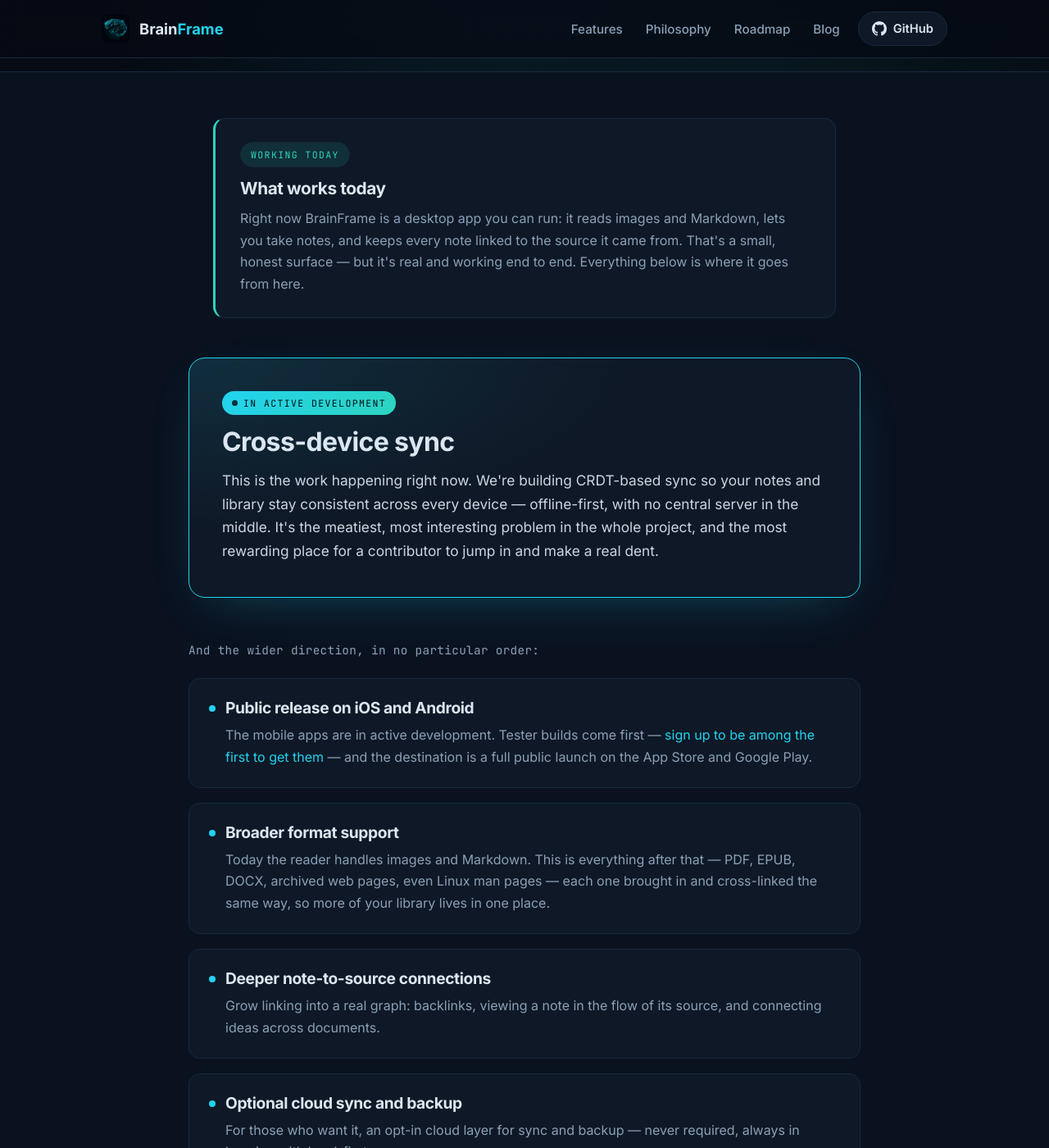
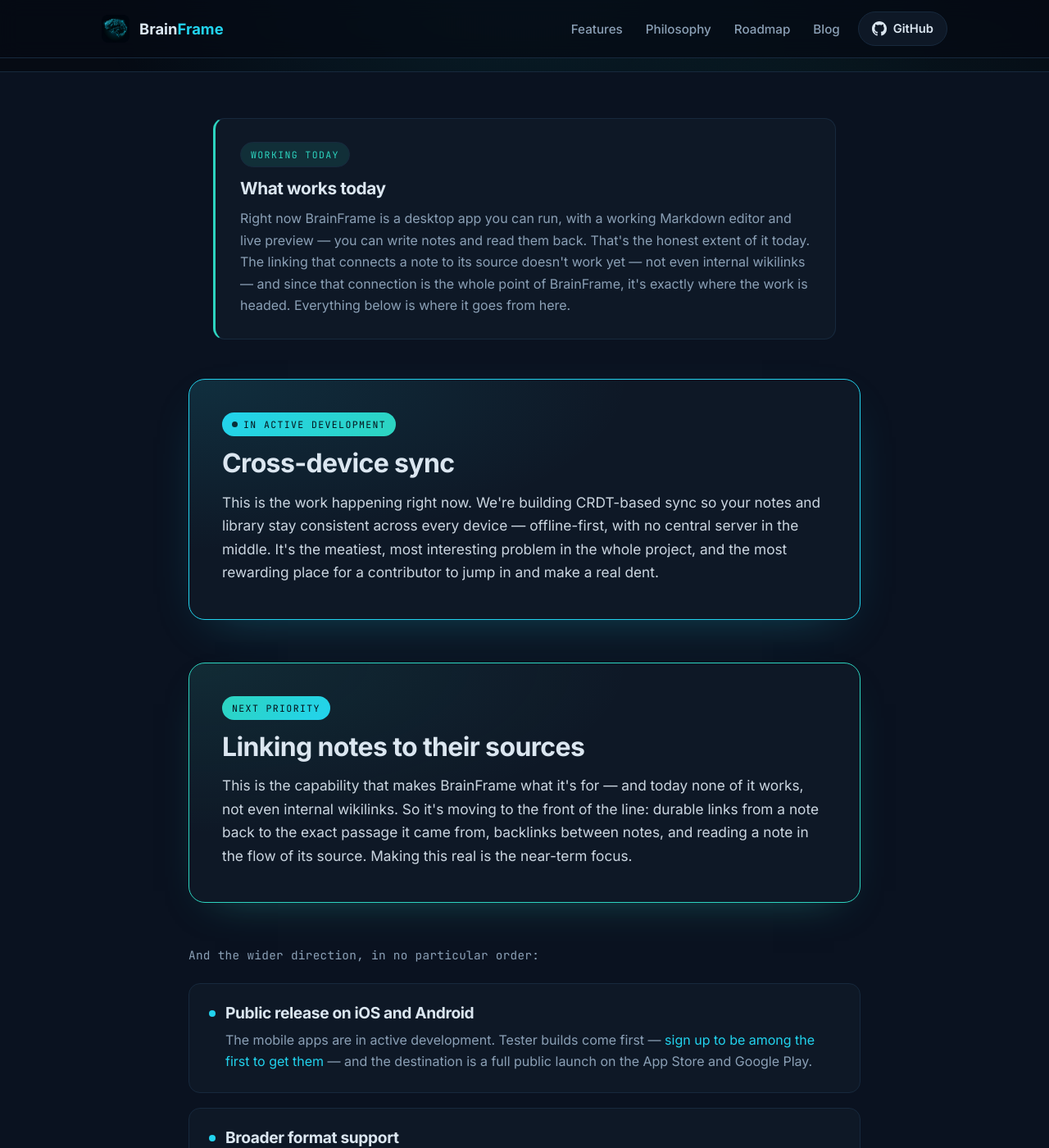
Before and after one commit to BrainFrameTech/www.brainframe.tech, a Jekyll site: the page built from docs/roadmap.html, in a window 1280 px wide and 1400 px high, scrolled down 370 px. Shown: the whole window at 82% size. Built offline with Jekyll 4.4.1, drawn with Linux system fonts in a browser that asks for light colours.

Commit message:
Make capability claims honest and prioritize linking on the roadmap (#5)
A round of accuracy fixes so the site never claims something works when it
doesn't, plus a roadmap change to signal linking as the near-term focus.

Accuracy:
- Feature card "Built for every device": macOS is provided but untested
  (experimental), not a known-good desktop target alongside Windows and Linux.
- Roadmap "What works today": today is a Markdown editor and live preview only.
  The linking that connects a note to its source doesn't work yet — not even
  internal wikilinks — so stop claiming notes are linked to their source.
- Feature cards "Notes linked to source", "See notes in context", and
  "Connect ideas": reframed from present-tense claims to clearly-planned
  capabilities, since none of the linking works yet. (Hero subhead left as-is;
  it's the mission statement, not a feature claim.)

Roadmap priority:
- Elevate linking from a plain bullet to its own highlighted "Next priority"
  card (teal) directly below the in-active-development sync flagship, to
  reinforce that making linking real is the near-term focus.

Co-authored-by: Claude Opus 4.8 <noreply@anthropic.com>

```diff
--- a/docs/_data/content.yml
+++ b/docs/_data/content.yml
@@ -43,19 +43,21 @@ features:
   - icon: "🔗"
     title: Notes linked to source
     body: >-
-      Every note keeps a durable link back to the passage that inspired it, so
-      you always know where an idea actually came from.
+      The idea at the heart of BrainFrame: every note keeps a durable link back to
+      the passage that inspired it, so you always know where it came from. That
+      linking isn't built yet — it's the core of the [roadmap](/roadmap/).
   - icon: "🗂️"
     title: See notes in context
     body: >-
-      View a note on its own, or in the flow of the original source. Follow your
-      thinking back to where it started.
+      Read a note on its own, or in the flow of the source it came from, following
+      your thinking back to where it started. It depends on the linking that's
+      still ahead — planned, not working today.
   - icon: "💻"
     title: Built for every device
     body: >-
-      Desktop builds for Windows, macOS, and Linux today. Native iOS and Android
-      apps and cross-device sync are in active development — see the
-      [roadmap](/roadmap/).
+      Windows and Linux desktop builds run today; a macOS build is provided but
+      untested — treat it as experimental for now. Native iOS and Android apps
+      and cross-device sync are in active development — see the [roadmap](/roadmap/).
   - icon: "🔒"
     title: Your data, yours first
     body: >-
@@ -65,8 +67,9 @@ features:
   - icon: "🧭"
     title: Connect ideas
     body: >-
-      Build a second brain that links sources, notes, and thoughts that were
-      previously scattered across apps and formats.
+      The payoff BrainFrame is building toward: a second brain that links sources,
+      notes, and thoughts once scattered across apps and formats. That connective
+      layer isn't here yet — it's what the linking work unlocks.
 
 # ── Philosophy / "why" section ───────────────────────────────────────────────
 philosophy:
@@ -120,10 +123,12 @@ roadmap:
   today:
     heading: What works today
     body: >-
-      Right now BrainFrame is a desktop app you can run: it reads images and
-      Markdown, lets you take notes, and keeps every note linked to the source it
-      came from. That's a small, honest surface — but it's real and working end
-      to end. Everything below is where it goes from here.
+      Right now BrainFrame is a desktop app you can run, with a working Markdown
+      editor and live preview — you can write notes and read them back. That's the
+      honest extent of it today. The linking that connects a note to its source
+      doesn't work yet — not even internal wikilinks — and since that connection
+      is the whole point of BrainFrame, it's exactly where the work is headed.
+      Everything below is where it goes from here.
 
   # Flagship, in-progress item — gets its own highlighted treatment.
   flagship:
@@ -135,6 +140,19 @@ roadmap:
       no central server in the middle. It's the meatiest, most interesting problem
       in the whole project, and the most rewarding place for a contributor to jump
       in and make a real dent.
+
+  # Elevated priority — its own highlighted card just below the flagship, to
+  # signal that linking is the near-term focus. It's what makes BrainFrame what
+  # it's for, and none of it works yet.
+  priority:
+    tag: Next priority
+    title: Linking notes to their sources
+    body: >-
+      This is the capability that makes BrainFrame what it's for — and today none
+      of it works, not even internal wikilinks. So it's moving to the front of the
+      line: durable links from a note back to the exact passage it came from,
+      backlinks between notes, and reading a note in the flow of its source.
+      Making this real is the near-term focus.
 
   # Planned direction. Bullets, intentionally unordered — these may not happen in
   # this sequence. Add, remove, or reword freely.
@@ -150,10 +168,6 @@ roadmap:
         that — PDF, EPUB, DOCX, archived web pages, even Linux man pages — each one
         brought in and cross-linked the same way, so more of your library lives in
         one place.
-    - title: Deeper note-to-source connections
-      body: >-
-        Grow linking into a real graph: backlinks, viewing a note in the flow of
-        its source, and connecting ideas across documents.
     - title: Optional cloud sync and backup
       body: >-
         For those who want it, an opt-in cloud layer for sync and backup — never
--- a/docs/assets/css/style.css
+++ b/docs/assets/css/style.css
@@ -414,7 +414,8 @@ section { padding: 84px 0; }
   background: var(--bg-card);
 }
 .today-tag,
-.flagship-tag {
+.flagship-tag,
+.priority-tag {
   display: inline-block;
   font-family: var(--mono);
   font-size: 0.72rem;
@@ -459,6 +460,20 @@ section { padding: 84px 0; }
 @keyframes pulse { 0%, 100% { opacity: 1; } 50% { opacity: 0.35; } }
 .flagship-card h3 { font-size: clamp(1.5rem, 3.5vw, 2rem); margin: 0 0 14px; }
 .flagship-card p { color: var(--text); font-size: 1.08rem; margin: 0; opacity: 0.92; }
+
+/* Priority variant — teal accent, a notch below the flagship in the hierarchy
+   (no pulsing dot), used to elevate linking as the near-term focus. */
+.priority-card {
+  border-color: var(--accent-2);
+  background:
+    radial-gradient(120% 130% at 0% 0%, rgba(45, 212, 191, 0.10), transparent 55%),
+    var(--bg-card);
+  box-shadow: 0 18px 50px -32px rgba(45, 212, 191, 0.5);
+}
+.priority-tag {
+  color: #04121a;
+  background: linear-gradient(135deg, var(--accent-2), var(--accent));
+}
 
 /* The rest — unordered on purpose. Bulleted cards, never numbered. */
 .roadmap-lead {
--- a/docs/roadmap.html
+++ b/docs/roadmap.html
@@ -34,6 +34,13 @@ permalink: /roadmap/
       <p>{{ r.flagship.body }}</p>
     </div>
 
+    <!-- Elevated priority: linking -->
+    <div class="flagship-card priority-card">
+      <span class="priority-tag">{{ r.priority.tag }}</span>
+      <h3>{{ r.priority.title }}</h3>
+      <p>{{ r.priority.body }}</p>
+    </div>
+
     <!-- The rest — unordered, no numbers -->
     <p class="roadmap-lead">And the wider direction, in no particular order:</p>
     <ul class="roadmap-list">
```
